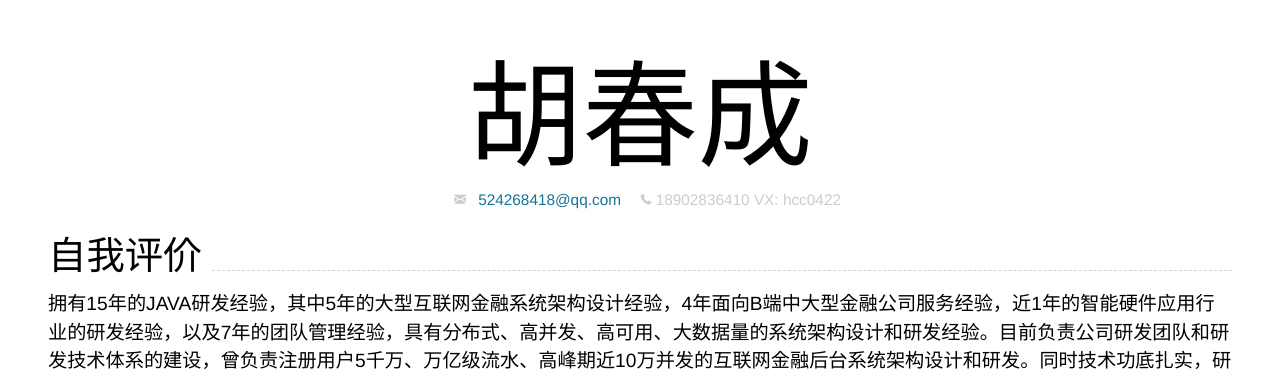
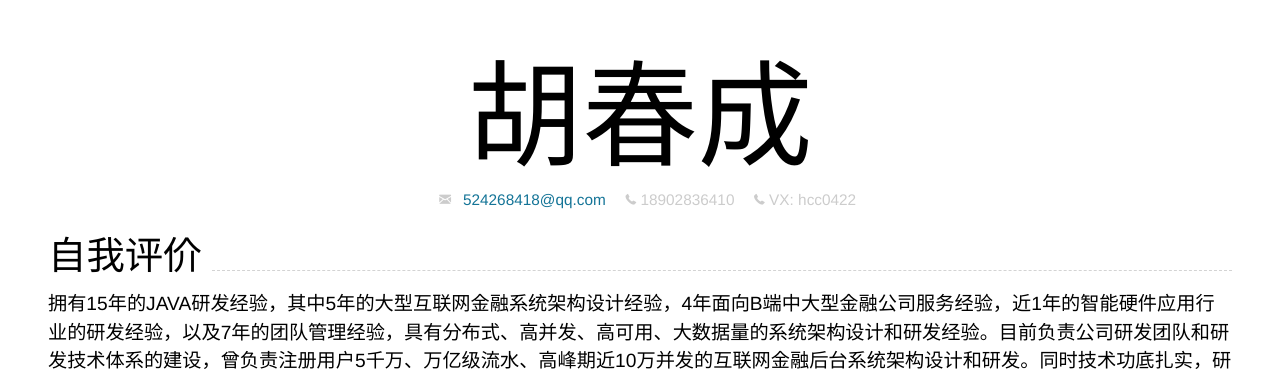
Before and after one commit to yuanCodeLab/cv, a Jekyll site: the page built from index.md, in a window 1280 px wide. Shown: the top 377 px of the page. Built offline with Jekyll 4.4.1, drawn with Linux system fonts in a browser that asks for light colours; nearby versions of some CDN libraries.

Commit message:
Update cv-contact.html

```diff
--- a/_includes/cv-contact.html
+++ b/_includes/cv-contact.html
@@ -16,7 +16,7 @@
     {% endif %}
 
     {% if page.VX %}
-<!--     <i class="fi-telephone" style="margin-left:1em"></i> -->
+    <i class="fi-telephone" style="margin-left:1em"></i>
     VX:
     {{ page.VX }}
     {% endif %}
```
